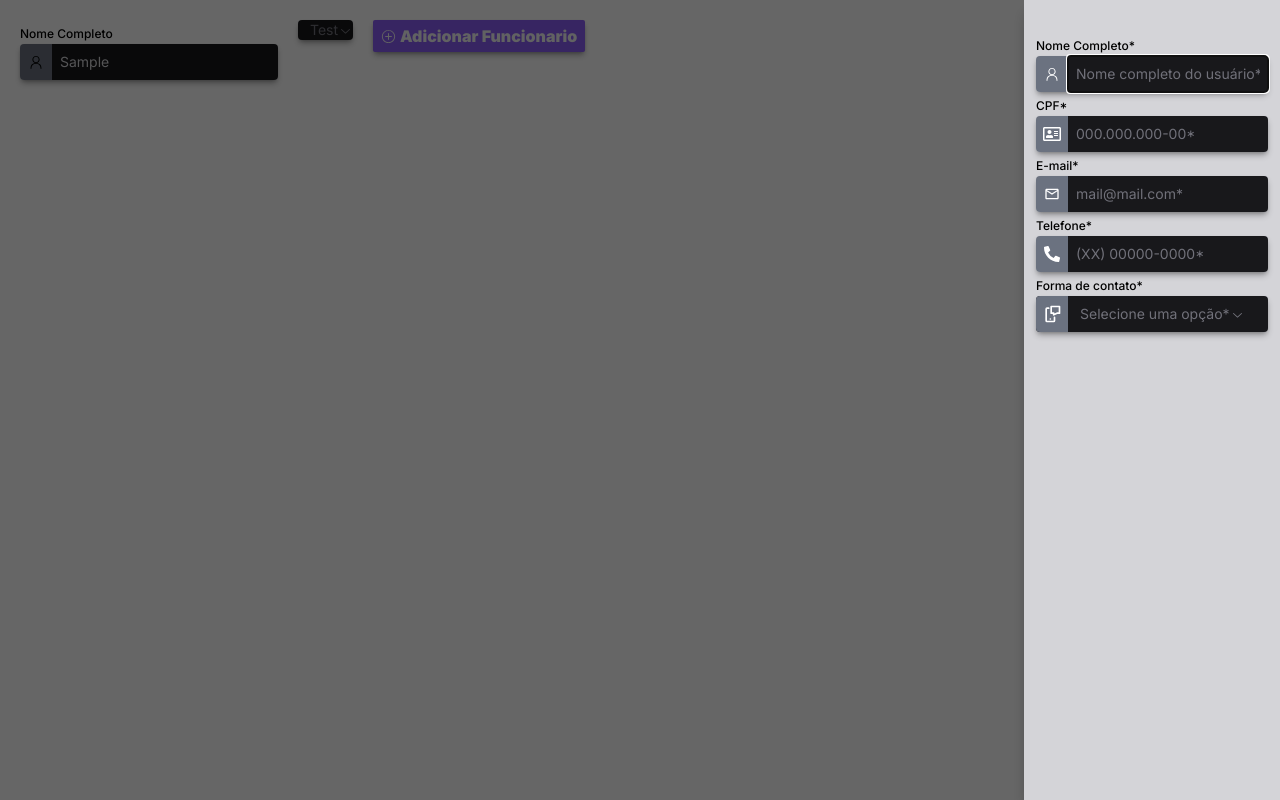
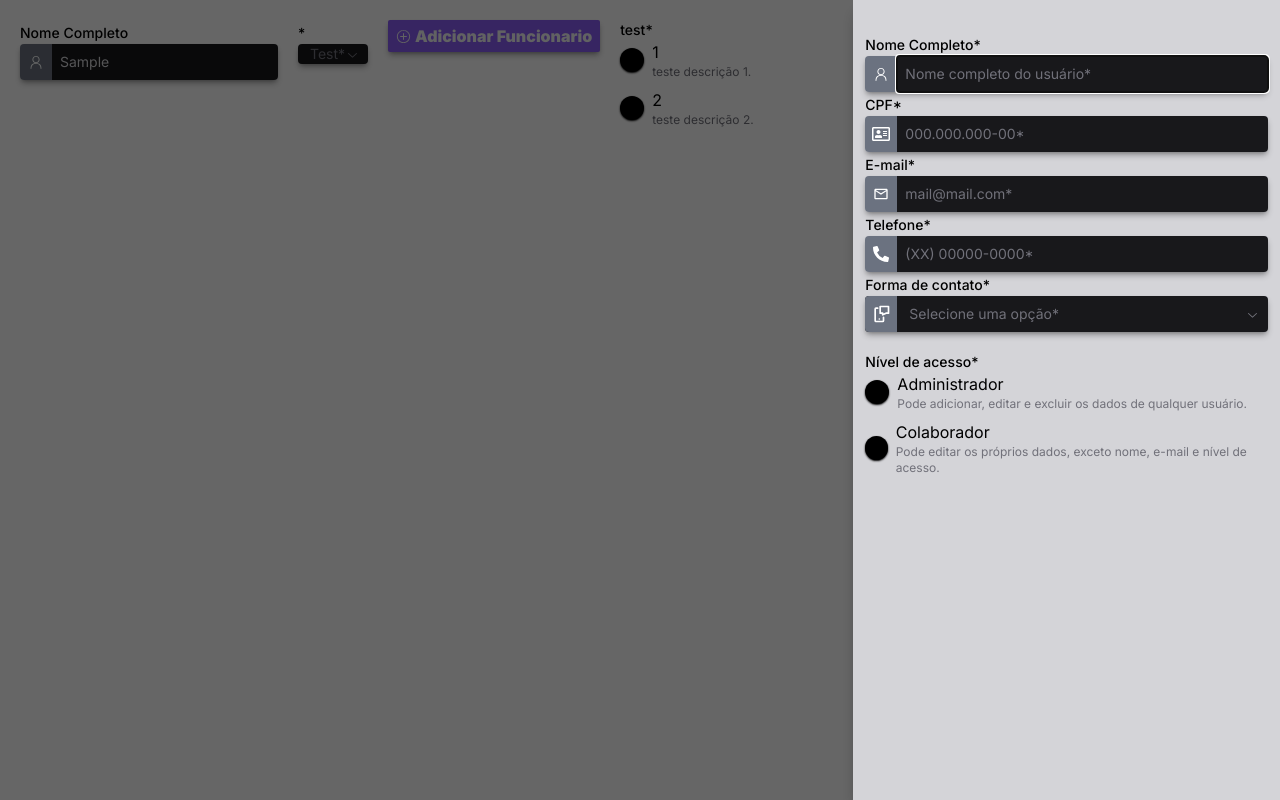
Before and after one commit to Anatonelly-Tech/AnatonellyFretes-v4, a Next.js app: page /test in a window 1280 px wide. Both pictures are taken after typing "Sample" into the empty fields and a click on the button "Adicionar Funcionario". Built offline with nearby package versions, Linux system fonts and the light colour scheme.

Commit message:
feat: add input mask, create component radioGroup.

```diff
--- a/package.json
+++ b/package.json
@@ -12,12 +12,13 @@
     "@radix-ui/react-dialog": "^1.0.5",
     "@radix-ui/react-icons": "^1.3.0",
     "@radix-ui/react-navigation-menu": "^1.1.4",
+    "@radix-ui/react-radio-group": "^1.1.3",
     "@radix-ui/react-select": "^2.0.0",
-    "classnames": "^2.5.1",
     "next": "14.1.0",
     "react": "^18",
     "react-dom": "^18",
     "react-icons": "^5.0.1",
+    "react-input-mask": "^2.0.4",
     "tailwindcss-radix": "^2.8.0"
   },
   "devDependencies": {
--- a/src/app/test/page.tsx
+++ b/src/app/test/page.tsx
@@ -7,19 +7,24 @@ import ModalComponent from '@/components/Modal';
 import { PersonIcon, PlusCircledIcon } from '@radix-ui/react-icons';
 import InputLabel from '@/components/Input/InputLabel';
 import SelectComponent from '@/components/Select';
-
+import RadioGroupComponent from '@/components/Radio';
 
 const page = () => {
   return (
-    <div className='p-5 gap-5 h-full flex'>
+    <div className='p-5 gap-5 h-full flex '>
       <InputLabel
         id='nome'
         placeholder='teste'
         label='Nome Completo'
-        icon={<PersonIcon className='w-8 h8' />}
+        icon={<PersonIcon className='w-8 h8 text-white' />}
       />
 
-      <SelectComponent placeholder='Test' title='test' value={['test','test2']} options={['test','teste2']}/>
+      <SelectComponent
+        placeholder='Test'
+        title='test'
+        value={['test', 'test2']}
+        options={['test', 'teste2']}
+      />
 
       <Dialog.Root>
         <Dialog.Trigger className='w-50 h-8 p-2 items-center justify-center gap-1 bg-violet-500 rounded-sm flex flex-row leading-none hover:bg-violet-600 text-gray-100 shadow-md shadow-black/30 font-black'>
@@ -28,6 +33,17 @@ const page = () => {
         </Dialog.Trigger>
         <ModalComponent />
       </Dialog.Root>
+
+      <RadioGroupComponent
+        title='test'
+        value={['1', '2']}
+        id={['1', '2']}
+        label={['1', '2']}
+        subLabel={[
+          'teste descrição 1.',
+          'teste descrição 2.',
+        ]}
+      />
     </div>
   );
 };
--- a/src/components/Input/InputLabel/index.tsx
+++ b/src/components/Input/InputLabel/index.tsx
@@ -8,6 +8,7 @@ interface InputLabelProps {
   label: string;
   required?: boolean;
   icon?: React.ReactNode;
+  mask?: string;
 }
 
 const InputLabel = ({
@@ -17,24 +18,39 @@ const InputLabel = ({
   label,
   required,
   icon,
+  mask,
 }: InputLabelProps) => {
   if (required === true) {
     return (
       <div>
-        <label className='text-xs font-medium text-black' htmlFor={id}>{label}*</label>
+        <label className='text-sm font-medium text-black' htmlFor={id}>
+          {label}*
+        </label>
         <div className='flex rounded shadow-md shadow-black/30'>
-          <div className='flex py-2 rounded-l bg-gray-500 items-center justify-center'>{icon}</div>
-          <Input id={id} type={type} placeholder={`${placeholder}*`} required />
+          <div className='flex py-2 rounded-l bg-gray-500 items-center justify-center'>
+            {icon}
+          </div>
+          <Input
+            id={id}
+            type={type}
+            placeholder={`${placeholder}*`}
+            mask={mask}
+            required
+          />
         </div>
       </div>
     );
   } else {
     return (
       <div>
-        <label className='text-xs font-medium text-black' htmlFor={id}>{label}</label>
+        <label className='text-sm font-medium text-black' htmlFor={id}>
+          {label}
+        </label>
         <div className='flex rounded shadow-md shadow-black/30'>
-          <div className='flex py-2 rounded-l bg-gray-500 items-center justify-center'>{icon}</div>
-          <Input id={id} type={type} placeholder={placeholder}/>
+          <div className='flex py-2 rounded-l bg-gray-500 items-center justify-center'>
+            {icon}
+          </div>
+          <Input id={id} type={type} placeholder={placeholder} mask={mask} />
         </div>
       </div>
     );
--- a/src/components/Input/index.tsx
+++ b/src/components/Input/index.tsx
@@ -1,8 +1,25 @@
+import React from 'react';
+import InputMask from 'react-input-mask';
 import { InputHTMLAttributes } from 'react';
 
-interface inputProps extends InputHTMLAttributes<HTMLInputElement> {}
+interface InputProps extends InputHTMLAttributes<HTMLInputElement> {
+  mask?: string;
+}
 
-const Input = (props: inputProps) => {
+const Input: React.FC<InputProps> = ({ mask, ...props }) => {
+  if (mask) {
+    return (
+      <InputMask mask={mask} {...props}>
+        {(inputProps: any) => (
+          <input
+            {...inputProps}
+            className='bg-zinc-900 py-2 px-2 rounded-r w-full text-sm placeholder:text-zinc-500 text-zinc-300'
+          />
+        )}
+      </InputMask>
+    );
+  }
+
   return (
     <input
       {...props}
--- a/src/components/Modal/index.tsx
+++ b/src/components/Modal/index.tsx
@@ -1,23 +1,25 @@
 'use client';
+//libs
+import React from 'react';
+import * as Dialog from '@radix-ui/react-dialog';
+import { FaPhoneAlt, FaRegAddressCard } from 'react-icons/fa';
+import { PersonIcon } from '@radix-ui/react-icons';
+import { MdOutlineMailOutline } from 'react-icons/md';
+import { TbDeviceMobileMessage } from 'react-icons/tb';
 
-import * as Dialog from '@radix-ui/react-dialog';
-import Input from '@/components/Input';
-import React from 'react';
+//components
 import InputLabel from '../Input/InputLabel';
-import { PersonIcon } from '@radix-ui/react-icons';
-import { FaPhoneAlt, FaRegAddressCard } from 'react-icons/fa';
-import { MdOutlineMailOutline } from 'react-icons/md';
 import SelectComponent from '../Select';
-import { TbDeviceMobileMessage } from 'react-icons/tb';
+import RadioGroupComponent from '../Radio';
 
 const ModalComponent = () => {
   return (
     <Dialog.Portal>
       <Dialog.Overlay className='bg-black/60 inset-0 fixed ' />
-      <Dialog.Content className='fixed bg-zinc-300 h-full p-8 text-white top-0 right-0 w-64 px-3 shadow-lg shadow-black/25'>
+      <Dialog.Content className='fixed bg-zinc-300 h-full p-8 text-white top-0 right-0 w-1/3 px-3 shadow-lg shadow-black/25'>
         <div>
           <InputLabel
-            id='nome'
+            id='name'
             placeholder='Nome completo do usuário'
             label='Nome Completo'
             icon={<PersonIcon className='w-8' />}
@@ -28,6 +30,7 @@ const ModalComponent = () => {
             placeholder='000.000.000-00'
             label='CPF'
             icon={<FaRegAddressCard className='w-8' />}
+            mask='999.999.999-99'
             required
           />
           <InputLabel
@@ -43,16 +46,27 @@ const ModalComponent = () => {
             label='Telefone'
             icon={<FaPhoneAlt className='w-8' />}
             required
+            mask='(99) 99999-9999'
           />
         </div>
-        <div>
+        <div className='flex flex-col gap-5'>
           <SelectComponent
-            label='Forma de contato*'
+            label='Forma de contato'
             icon={<TbDeviceMobileMessage className='w-8 h-5  text-white' />}
-            placeholder='Selecione uma opção*'
+            placeholder='Selecione uma opção'
             title='Forma de contato'
             value={['onlyCall', 'callAndWhatsapp']}
             options={['Somente Ligação', 'Ligação e Whatsapp']}
+          />
+          <RadioGroupComponent
+            title='Nível de acesso'
+            value={['Administrador', 'Colaborador']}
+            id={['Administrador', 'Colaborador']}
+            label={['Administrador', 'Colaborador']}
+            subLabel={[
+              'Pode adicionar, editar e excluir os dados de qualquer usuário.',
+              'Pode editar os próprios dados, exceto nome, e-mail e nível de acesso.',
+            ]}
           />
         </div>
         <Dialog.Close />
--- /dev/null
+++ b/src/components/Radio/index.tsx
@@ -0,0 +1,46 @@
+import React from 'react';
+import * as RadioGroup from '@radix-ui/react-radio-group';
+
+interface RadioGroupProps {
+  title: string;
+  value: string[];
+  id: string[];
+  label: string[];
+  subLabel: string[];
+}
+
+const RadioGroupComponent = ({
+  title,
+  value,
+  id,
+  label,
+  subLabel,
+}: RadioGroupProps) => {
+  return (
+    <div className='text-black flex flex-col items-start justify-center'>
+      <span className='text-sm text-black font-medium'>{title}*</span>
+      <RadioGroup.Root required className=' flex flex-col gap-2  items-start'>
+        {value.map((item, index) => (
+          <div className='flex  justify-center items-center gap-2' key={index}>
+            <RadioGroup.Item
+              value={item}
+              id={id[index]}
+              className='bg-black w-6 h-6 rounded-full shadow-sm shadow-black hover:bg-black/65 outline-none cursor-default'
+            >
+              <RadioGroup.Indicator className='flex items-center justify-center w-full h-full relative after:content-[""] after:block after:w-[11px] after:h-[11px] after:rounded-[50%] after:bg-white' />
+            </RadioGroup.Item>
+            <div className='flex flex-col'>
+              <label htmlFor={id[index]}> {label[index]}</label>
+              <label className='text-xs text-zinc-500' htmlFor={id[index]}>
+                {' '}
+                {subLabel[index]}
+              </label>
+            </div>
+          </div>
+        ))}
+      </RadioGroup.Root>
+    </div>
+  );
+};
+
+export default RadioGroupComponent;
--- a/src/components/Select/index.tsx
+++ b/src/components/Select/index.tsx
@@ -24,14 +24,16 @@ const SelectComponent = ({
   label,
 }: SelectProps) => {
   return (
-    <div className='rounded' >
-      <label className='text-xs text-black font-medium'> {label}</label>
+    <div className='rounded'>
+      <label className='text-sm text-black font-medium'> {label}*</label>
       <Select.Root required>
         <Select.Trigger className=' rounded w-full flex items-center justify-start  gap-3 data-[placeholder]:text-zinc-500  bg-zinc-900 shadow-md shadow-black/30 text-sm text-zinc-300'>
-          <div className='flex py-2 rounded-l bg-gray-500 justify-center items-start'>{icon}</div>
-          <div className='flex  items-center justify-center'>
-            <Select.Value placeholder={placeholder}  />
-            <Select.Icon className=''>
+          <div className='flex py-2 rounded-l bg-gray-500 justify-center items-start'>
+            {icon}
+          </div>
+          <div className='flex w-full pr-2 items-center justify-between'>
+            <Select.Value placeholder={`${placeholder}*`} />
+            <Select.Icon className='text-zinc-500'>
               <ChevronDownIcon />
             </Select.Icon>
           </div>
@@ -43,11 +45,15 @@ const SelectComponent = ({
             </Select.ScrollUpButton>
             <Select.Viewport className='p-1'>
               <Select.Group>
-                <Select.Label className='px-[25px]  leading-[25px] text-mauve11'>
+                <Select.Label className='px-[25px]  leading-[25px] select-none '>
                   {title}
                 </Select.Label>
-                {options.map((option,index) => (
-                  <Select.Item key={index} value={value[index]} className='rounded hover:border p-1 data-[highlighted]:bg-gray-200 text-sm'>
+                {options.map((option, index) => (
+                  <Select.Item
+                    key={index}
+                    value={value[index]}
+                    className='rounded hover:border p-1 select-none data-[highlighted]:bg-gray-200 text-sm'
+                  >
                     <Select.ItemText>{option}</Select.ItemText>
                     <Select.ItemIndicator className='absolute right-0 w-[25px] inline-flex items-center justify-center translate-y-1 text-green-500'>
                       <CheckIcon />
```
Also changed, not shown: 1 other file (tests, documents, lock files or other folders).
